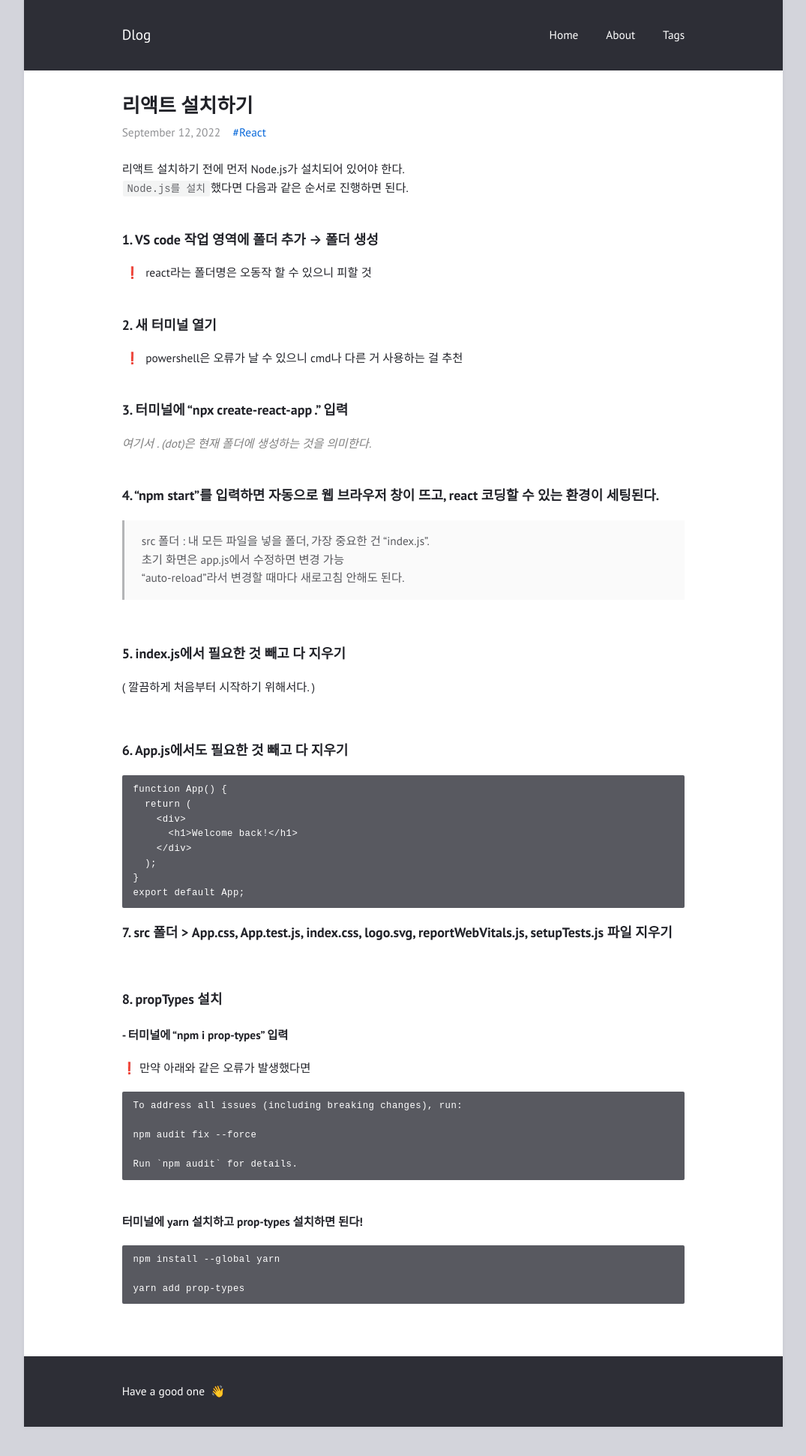
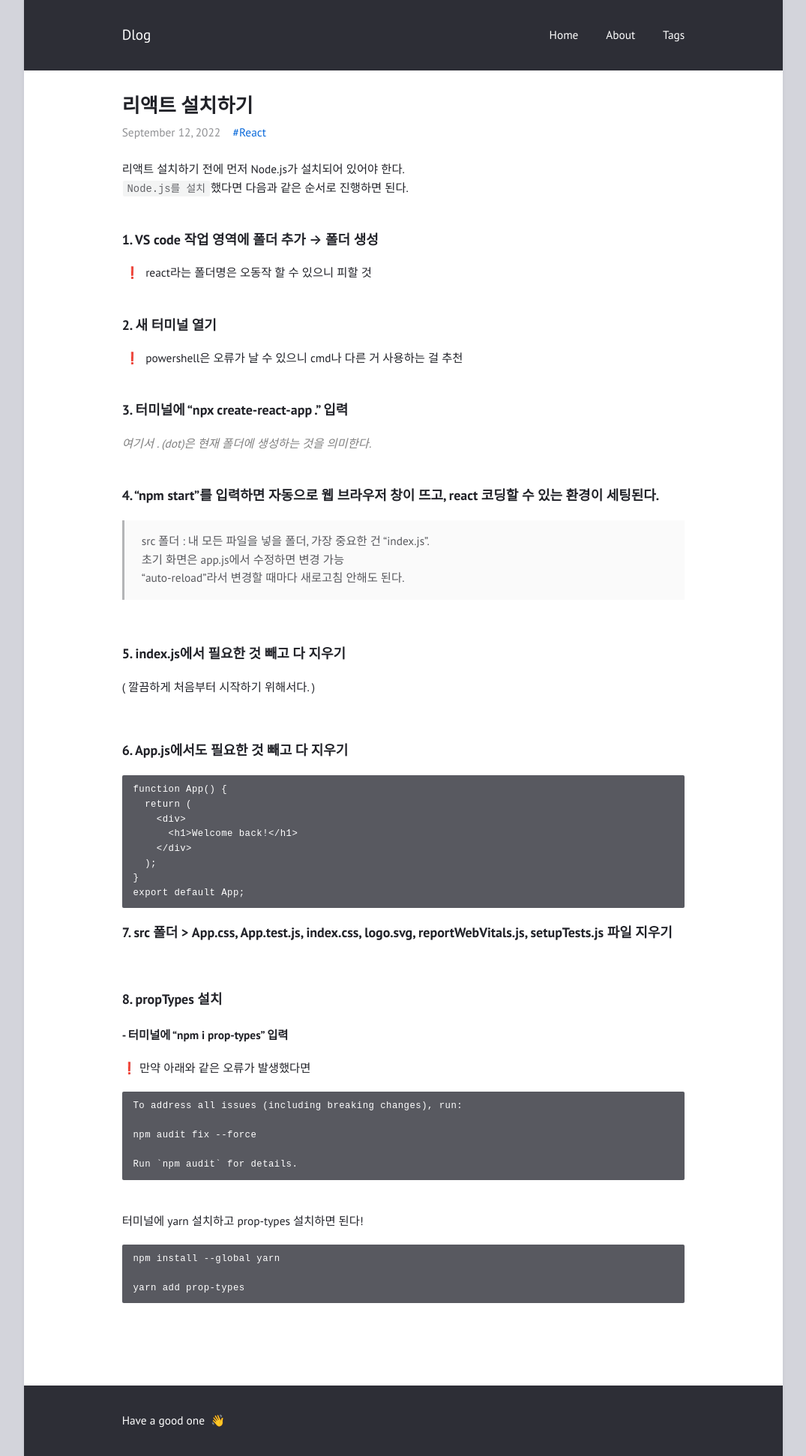
Before and after one commit to feb-dain/feb-dain.github.io, a Jekyll site: the page built from _posts/2022-09-12-how-to-install-react.md, in a window 1280 px wide. Shown: the whole page at 75% size, without its empty margins (102-1177 px from the left). Built offline with Jekyll 4.4.1, drawn with Linux system fonts in a browser that asks for light colours; comment, search, counter and statistics services are not loaded; before the commit the page ends 1903 px from its top, so only the background shows below that.

Commit message:
Update 2022-09-12-how-to-install-react.md

`````diff
--- a/_posts/2022-09-12-how-to-install-react.md
+++ b/_posts/2022-09-12-how-to-install-react.md
@@ -69,10 +69,12 @@ npm audit fix --force
 Run `npm audit` for details.
 ````
 <br>
-**터미널에  yarn 설치하고 prop-types 설치하면 된다!**
+터미널에  yarn 설치하고 prop-types 설치하면 된다!
 
 ````
 npm install --global yarn
 
 yarn add prop-types
 ````
+
+<br>
`````
